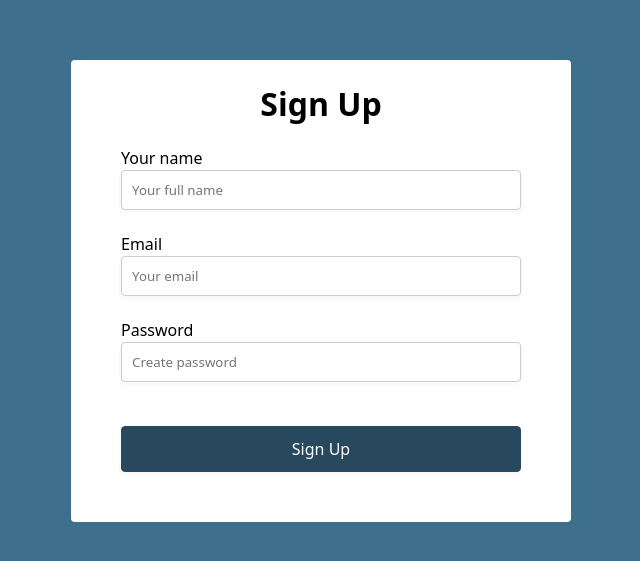
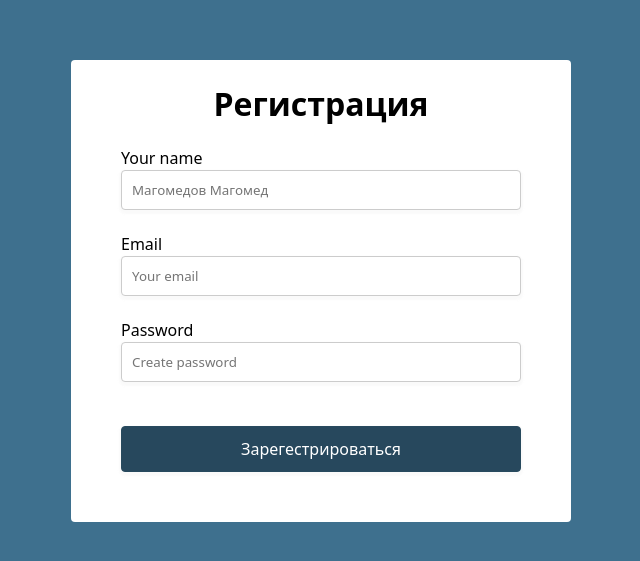
Before and after one commit to jamalmuradagaev/reg-form, a plain HTML site: page index.html in a window 1280 px wide. Shown: the part 109-670 px from the top of the page, without its empty margins (319-959 px from the left). Drawn offline with Linux system fonts and the light colour scheme.

Commit message:
write text in Russian

```diff
--- a/index.html
+++ b/index.html
@@ -3,21 +3,21 @@
 <head>
     <meta charset="UTF-8">
     <meta name="viewport" content="width=device-width, initial-scale=1.0">
-    <title>Sign Up</title>
+    <title>Регистрация</title>
     <link rel="stylesheet" href="style.css">
 </head>
 <body>
     <form name="regForm">
 
         <header id="form-header">
-            <h1>Sign Up</h1>
+            <h1>Регистрация</h1>
         </header>
 
         <section id="form-fields">
 
             <div class="form-field">
                 <label for="">Your name</label>
-                <input type="text" placeholder="Your full name">
+                <input type="text" placeholder="Магомедов Магомед">
             </div>
 
             <div class="form-field">
@@ -30,7 +30,7 @@
                 <input type="password" placeholder="Create password">
             </div>
 
-            <button>Sign Up</button>
+            <button>Зарегестрироваться</button>
 
         </section>
     </form>
```
